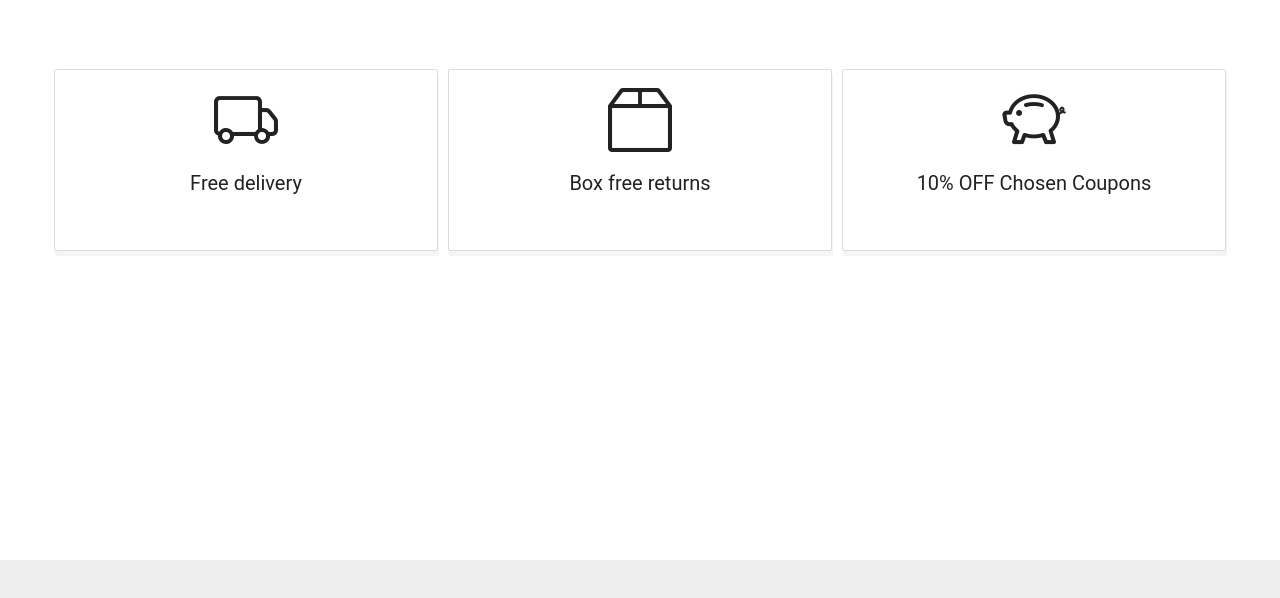
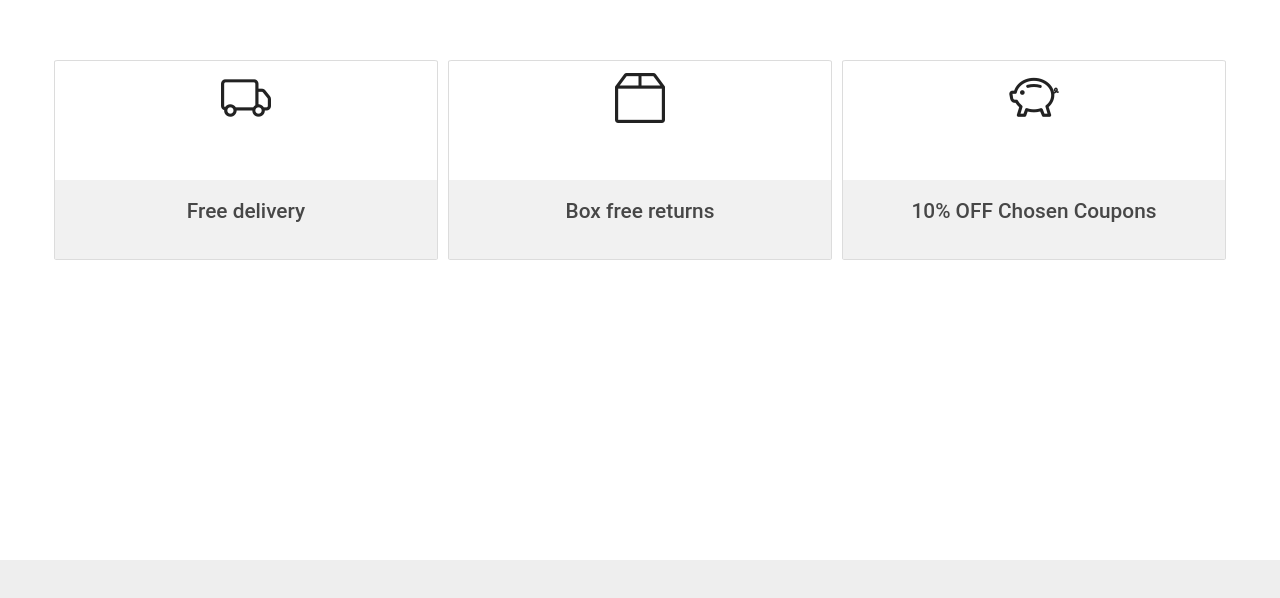
Before and after one commit to Mariusz0001/react_spa, a React app: page /#/ in a window 1280 px wide. Shown: the part 1780-2378 px from the top of the page. Built offline with nearby package versions, Linux system fonts and the light colour scheme.

Commit message:
fix - styled promotions

```diff
--- a/src/components/Promotions/Promotions.css
+++ b/src/components/Promotions/Promotions.css
@@ -7,32 +7,34 @@
 
 .box {
     width: 30vw;
-    min-height: 20vh;
+    min-height: 25vh;
     border: 0.5px solid gainsboro;
     border-radius: 1%;
-    box-shadow: 1px 5px whitesmoke;
-    padding: 2px;
     text-align: center;
-    transition: .2s ease-in-out;
-    cursor: pointer;
 }
 
-.box:hover {
-    background-color: aliceblue;
-    font-size: larger;
-}
 
 .label{
-    font-size: calc(0.75em + 1vmin);
+    font-size: calc(0.8em + 1vmin);
+    font-weight: 500;
+    color: rgb(71, 71, 71);
     font-family: "Roboto", sans-serif;
     overflow: hidden;
     text-overflow: ellipsis;
 }
 
-.box-label {
-    min-height: 10vh;
+.box-icon {
+    font-size: 50px;
+    height: 60%;
 }
 
-.icon {
-    font-size: 5vw;
+.box-label {
+    height: 40%;
+    width: 100%;
+    background-color: #f1f1f1;
+    border-bottom-left-radius: 1%;
+    border-bottom-right-radius: 1%;
+    display: flex;
+    align-items:center;
+    justify-content: center;
 }
--- a/src/components/Promotions/Promotions.js
+++ b/src/components/Promotions/Promotions.js
@@ -5,7 +5,9 @@ import './Promotions.css';
 const Box = (props) => {
   return (
     <div className="box">
-      <i className={`${props.icon} icon`}></i>
+      <div className="box-icon">
+        <i className={`${props.icon} icon`}></i>
+      </div>
       <div className="box-label">
         <p className="label">{props.text}</p>
       </div>
--- a/src/index.js
+++ b/src/index.js
@@ -3,8 +3,6 @@ import ReactDOM from 'react-dom';
 import './index.css';
 import Main from './Main';
 
-import $ from 'jquery';
-import Popper from 'popper.js';
 import 'bootstrap/dist/js/bootstrap.bundle.min';
 
 import 'bootstrap/dist/css/bootstrap.css';
```
